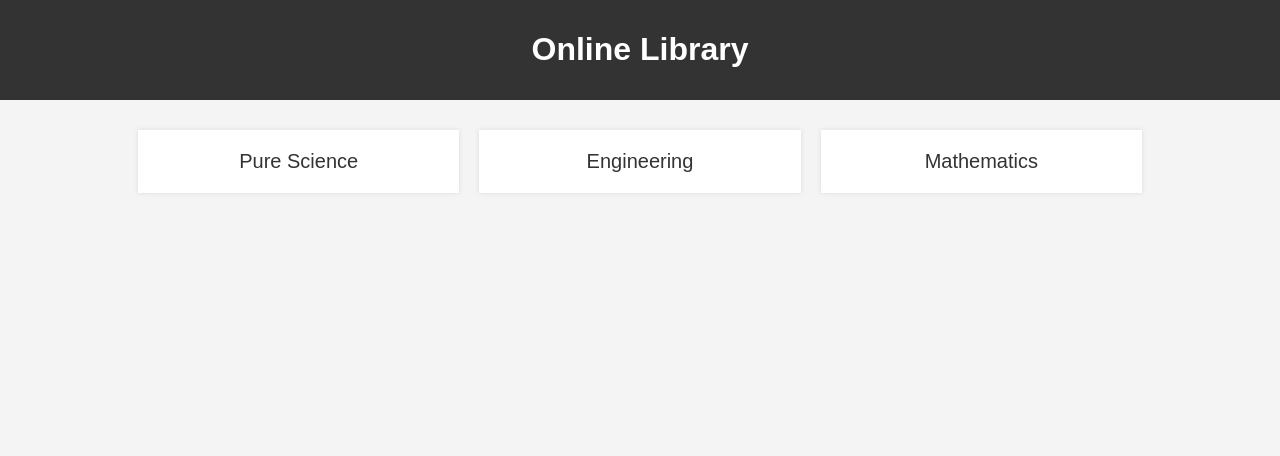
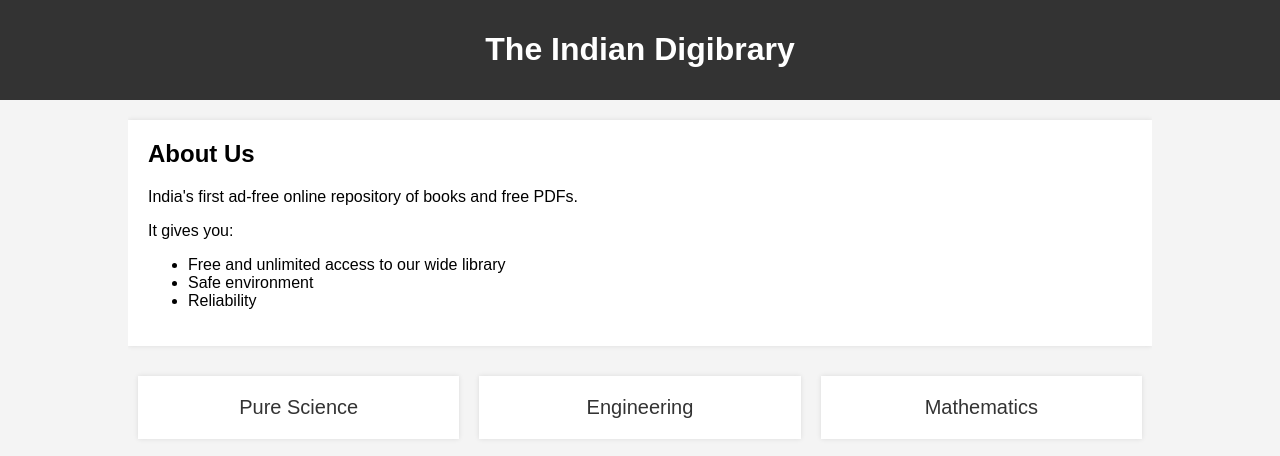
Before and after one commit to TheIndianDigibrary/TheIndianDigibrary, a plain HTML site: page index.html in a window 1280 px wide. Drawn offline with Linux system fonts and the light colour scheme.

Commit message:
Update index.html

```diff
--- a/index.html
+++ b/index.html
@@ -21,6 +21,15 @@
             width: 80%;
             margin: auto;
             overflow: hidden;
+        }
+        #about {
+            background: #fff;
+            padding: 20px;
+            margin: 20px 0;
+            box-shadow: 0 0 5px rgba(0, 0, 0, 0.1);
+        }
+        #about h2 {
+            margin-top: 0;
         }
         .section-list {
             list-style: none;
@@ -51,9 +60,19 @@
 </head>
 <body>
     <header>
-        <h1>Online Library</h1>
+        <h1>The Indian Digibrary</h1>
     </header>
     <div class="container">
+        <div id="about">
+            <h2>About Us</h2>
+            <p>India's first ad-free online repository of books and free PDFs.</p>
+            <p>It gives you:</p>
+            <ul>
+                <li>Free and unlimited access to our wide library</li>
+                <li>Safe environment</li>
+                <li>Reliability</li>
+            </ul>
+        </div>
         <ul class="section-list">
             <li class="section-item">
                 <a href="pure_science.html">Pure Science</a>
```
